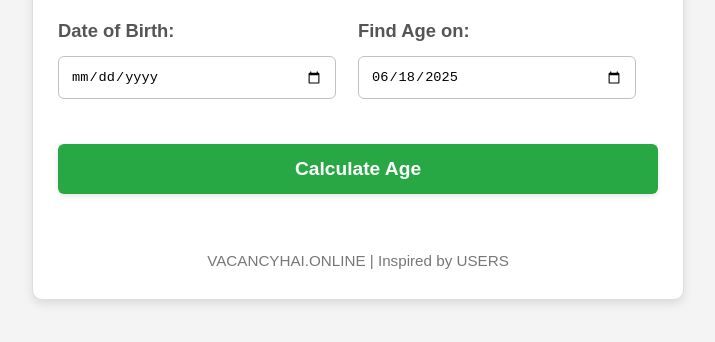
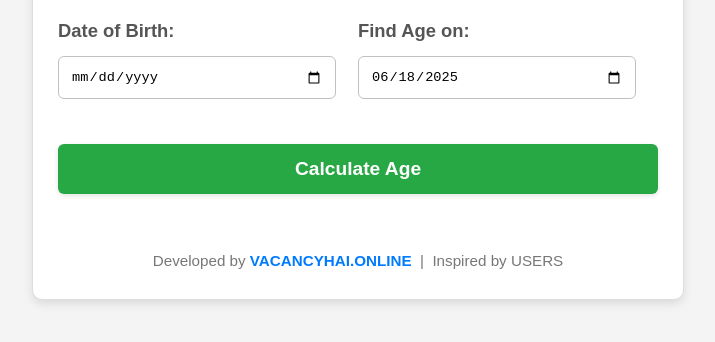
Before and after one commit to bhuveevh/age-calculator-tool, a plain HTML site: page index.html in a window 1280 px wide. Shown: the part 106-448 px from the top of the page, without its empty margins (282-997 px from the left). Drawn offline with Linux system fonts and the light colour scheme.

Commit message:
Update index.html

```diff
--- a/index.html
+++ b/index.html
@@ -182,7 +182,7 @@
     <div id="detailed_result_revised"></div>
 
     <div class="footer-credit">
-      <Developed by <a href="https://vacancyhai.online" target="_blank">VACANCYHAI.ONLINE</a> | Inspired by USERS
+      Developed by <a href="https://vacancyhai.online" target="_blank" rel="noopener noreferrer">VACANCYHAI.ONLINE</a> &nbsp;|&nbsp; Inspired by USERS
     </div>
   </div>
 
```
